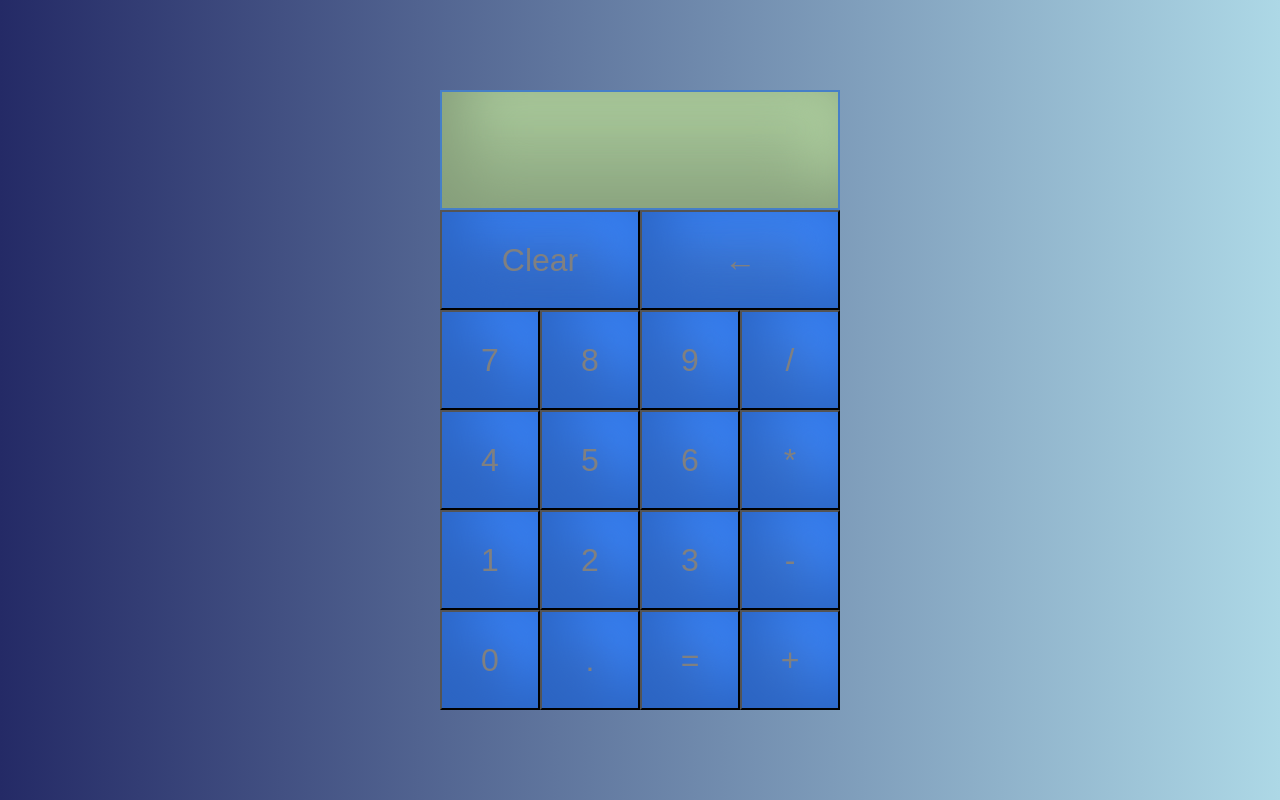
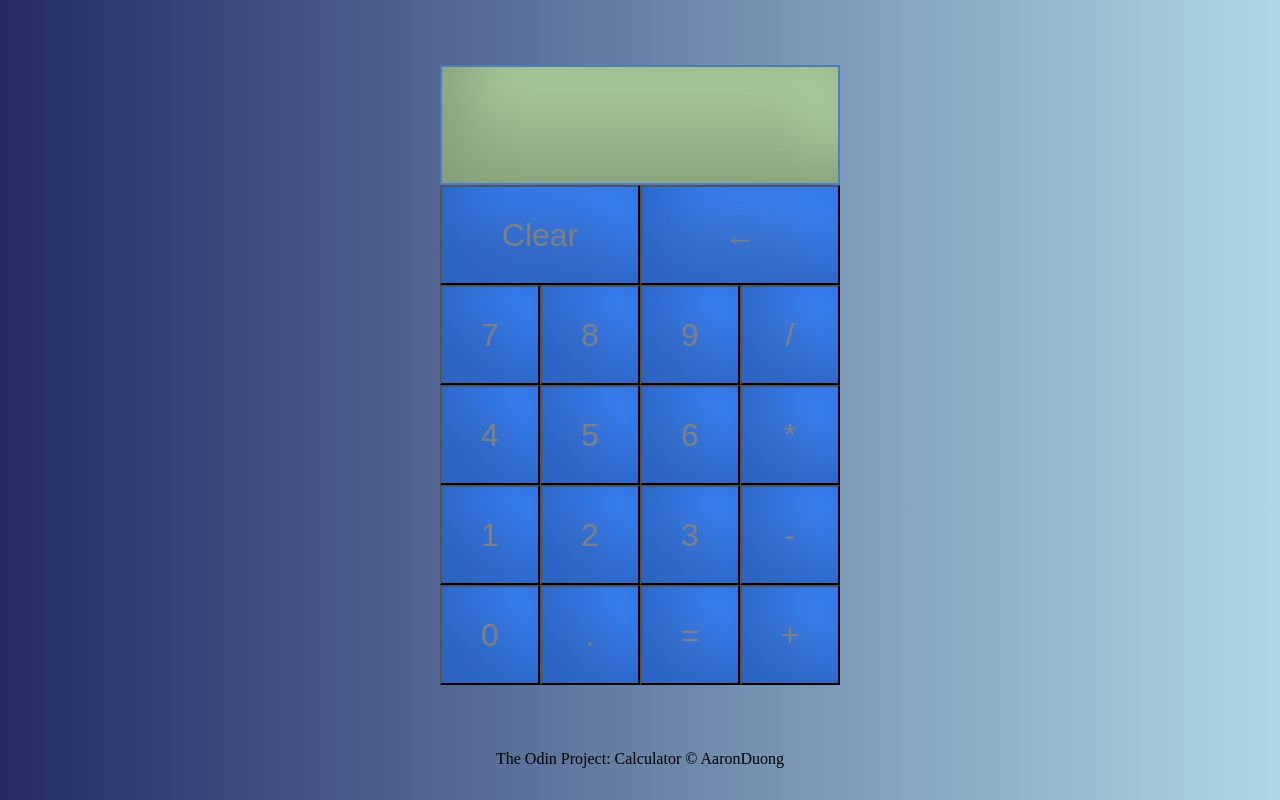
Before and after one commit to AaronDuong/calculator, a plain HTML site: page index.html in a window 1280 px wide. Drawn offline with Linux system fonts and the light colour scheme; a web font is replaced by a local one.

Commit message:
refactoring

```diff
--- a/index.html
+++ b/index.html
@@ -4,34 +4,35 @@
 		<meta charset="UTF-8" />
 		<meta http-equiv="X-UA-Compatible" content="IE=edge" />
 		<meta name="viewport" content="width=device-width, initial-scale=1.0" />
-		<title>The Calculator</title>
+		<title>The Awesome Calculator!</title>
 		<link rel="stylesheet" href="styles.css" />
 		<script src="script.js" defer></script>
 	</head>
 	<body>
 		<div class="container-grid">
 			<div class="display-container">
-				<div class="previous-operand" data-previous-display></div>
-				<div class="current-operand" data-current-display></div>
+				<div class="previous-display"></div>
+				<div class="current-display"></div>
 			</div>
-			<button class="span-two" data-clear>Clear</button>
-			<button class="span-two" data-delete>&larr;</button>
-			<button class="buttons" data-key>7</button>
-			<button class="buttons" data-key>8</button>
-			<button class="buttons" data-key>9</button>
-			<button class="buttons" data-operation="/">/</button>
-			<button class="buttons" data-key>4</button>
-			<button class="buttons" data-key>5</button>
-			<button class="buttons" data-key>6</button>
-			<button class="buttons" data-operation>*</button>
-			<button class="buttons" data-key>1</button>
-			<button class="buttons" data-key>2</button>
-			<button class="buttons" data-key>3</button>
-			<button class="buttons" data-operation>-</button>
-			<button class="buttons" data-key>0</button>
-			<button class="buttons" data-key>.</button>
-			<button class="buttons" data-equals>=</button>
-			<button class="buttons" data-operation>+</button>
+			<button class="span-two clear">Clear</button>
+			<button class="span-two delete">&larr;</button>
+			<button class="buttons btn-numbers">7</button>
+			<button class="buttons btn-numbers">8</button>
+			<button class="buttons btn-numbers">9</button>
+			<button class="buttons operators">/</button>
+			<button class="buttons btn-numbers">4</button>
+			<button class="buttons btn-numbers">5</button>
+			<button class="buttons btn-numbers">6</button>
+			<button class="buttons operators">*</button>
+			<button class="buttons btn-numbers">1</button>
+			<button class="buttons btn-numbers">2</button>
+			<button class="buttons btn-numbers">3</button>
+			<button class="buttons operators">-</button>
+			<button class="buttons btn-numbers">0</button>
+			<button class="buttons btn-numbers">.</button>
+			<button class="buttons equals">=</button>
+			<button class="buttons operators">+</button>
 		</div>
+		<footer>The Odin Project: Calculator &copy; AaronDuong</footer>
 	</body>
 </html>
--- a/script.js
+++ b/script.js
@@ -1,12 +1,10 @@
-const numButtons = Array.from(document.querySelectorAll("[data-key]"));
-const operationButtons = Array.from(
-	document.querySelectorAll("[data-operation]")
-);
-const equalsButton = document.querySelector("[data-equals]");
-const deleteButton = document.querySelector("[data-delete]");
-const allClearButton = document.querySelector("[data-clear]");
-const previousDisplay = document.querySelector("[data-previous-display]");
-const currentDisplay = document.querySelector("[data-current-display");
+const numButtons = Array.from(document.querySelectorAll(".btn-numbers"));
+const operationButtons = Array.from(document.querySelectorAll(".operators"));
+const equalsButton = document.querySelector(".equals");
+const deleteButton = document.querySelector(".delete");
+const allClearButton = document.querySelector(".clear");
+const previousDisplay = document.querySelector(".previous-display");
+const currentDisplay = document.querySelector(".current-display");
 let currentOperand = "";
 let previousOperand = "";
 let operation;
--- a/styles.css
+++ b/styles.css
@@ -14,7 +14,7 @@ body {
 	display: grid;
 	justify-content: center;
 	align-content: center;
-	min-height: 100vh;
+	min-height: calc(100vh - 50px);
 	grid-template-columns: repeat(4, 100px);
 	grid-template-rows: minmax(120px, auto) repeat(5, 100px);
 	box-shadow: 0px 0px 43px 17px rgba(153, 153, 153, 1);
@@ -52,12 +52,18 @@ body {
 	word-break: break-all;
 }
 
-.display-container .previous-operand {
+.display-container .previous-display {
 	color: rgba(18, 18, 19, 0.5);
 	font-size: 1.5rem;
 }
 
-.display-container .current-operand {
+.display-container .current-display {
 	color: black;
 	font-size: 2.5rem;
 }
+
+footer {
+	height: 50px;
+	text-align: center;
+	background: linear-gradient(to right, rgb(36, 42, 102), lightblue);
+}
```
